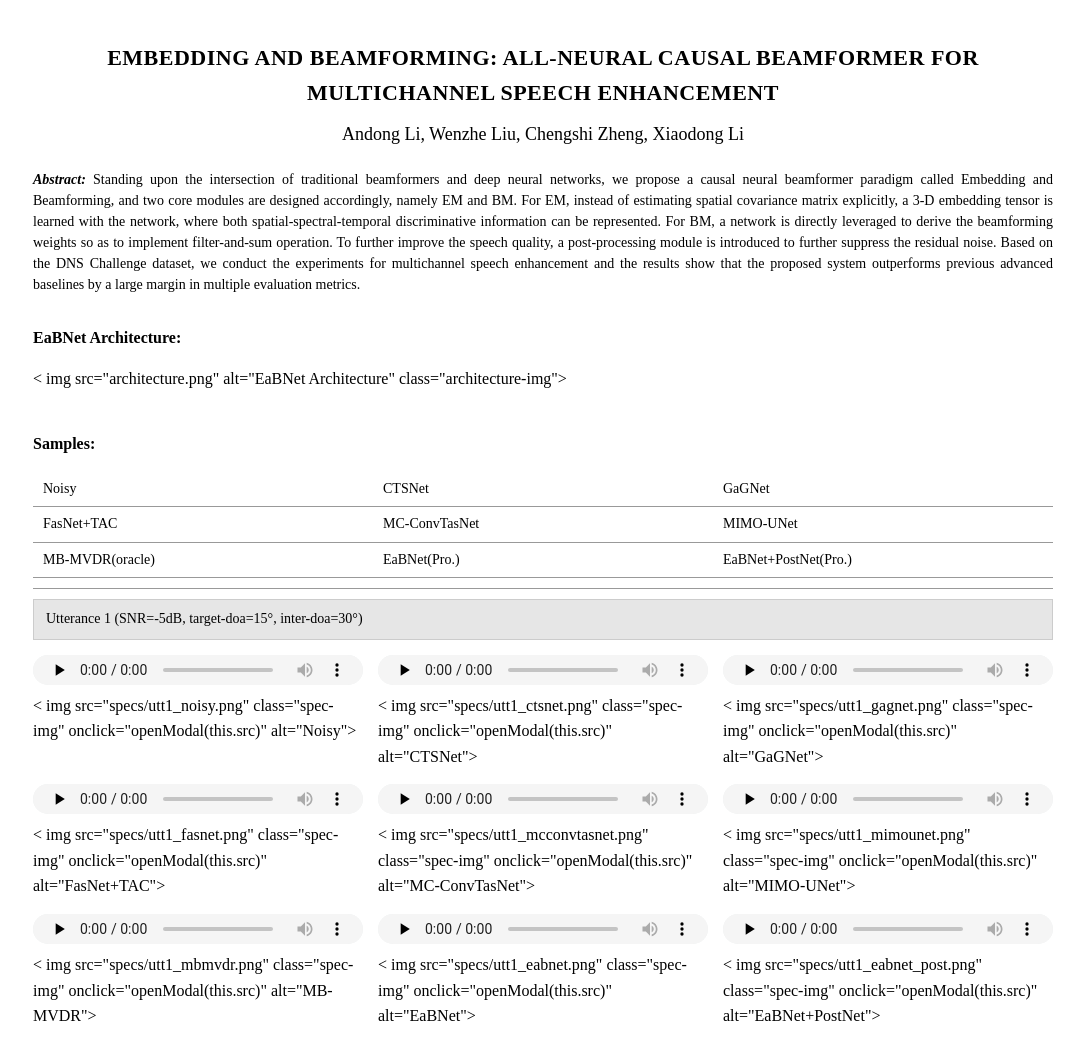
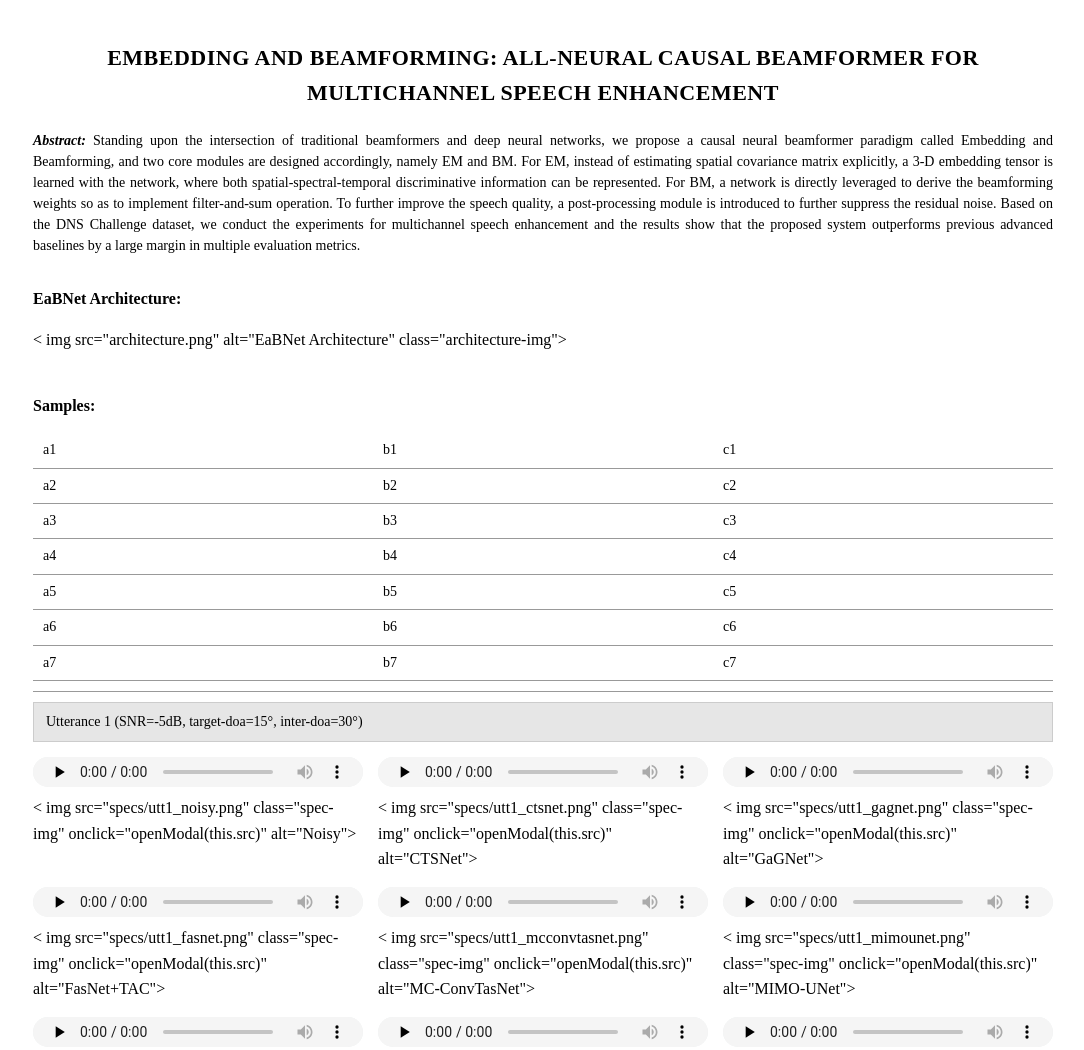
Before and after one commit to xyx11234/xyx11234.github.io, a plain HTML site: page index.html in a window 1280 px wide. Shown: the top 1050 px of the page, without its empty margins (97-1181 px from the left). Drawn offline with Linux system fonts and the light colour scheme.

Commit message:
Update index.html

```diff
--- a/index.html
+++ b/index.html
@@ -197,11 +197,6 @@
         Embedding and Beamforming: All-Neural Causal Beamformer for Multichannel Speech Enhancement
     </h1>
 
-    <!-- 作者 -->
-    <div class="authors">
-        Andong Li, Wenzhe Liu, Chengshi Zheng, Xiaodong Li
-    </div>
-
     <!-- 摘要 -->
     <div class="abstract">
         <span class="abstract-label">Abstract:</span>
@@ -230,20 +225,47 @@
 
         <!-- 方法标签 -->
         <table class="method-table">
+           <!-- 第1行 -->
     <tr>
-                <td>Noisy</td>
-                <td>CTSNet</td>
-                <td>GaGNet</td>
+        <td>a1</td>
+        <td>b1</td>
+        <td>c1</td>
     </tr>
+    <!-- 第2行 -->
     <tr>
-                <td>FasNet+TAC</td>
-                <td>MC-ConvTasNet</td>
-                <td>MIMO-UNet</td>
+        <td>a2</td>
+        <td>b2</td>
+        <td>c2</td>
     </tr>
+    <!-- 第3行 -->
     <tr>
-                <td>MB-MVDR(oracle)</td>
-                <td>EaBNet(Pro.)</td>
-                <td>EaBNet+PostNet(Pro.)</td>
+        <td>a3</td>
+        <td>b3</td>
+        <td>c3</td>
+    </tr>
+    <!-- 第4行 -->
+    <tr>
+        <td>a4</td>
+        <td>b4</td>
+        <td>c4</td>
+    </tr>
+    <!-- 第5行 -->
+    <tr>
+        <td>a5</td>
+        <td>b5</td>
+        <td>c5</td>
+    </tr>
+    <!-- 第6行 -->
+    <tr>
+        <td>a6</td>
+        <td>b6</td>
+        <td>c6</td>
+    </tr>
+    <!-- 第7行 -->
+    <tr>
+        <td>a7</td>
+        <td>b7</td>
+        <td>c7</td>
     </tr>
 </table>
 
```
Lines whose indentation alone changed are shown as unchanged.
